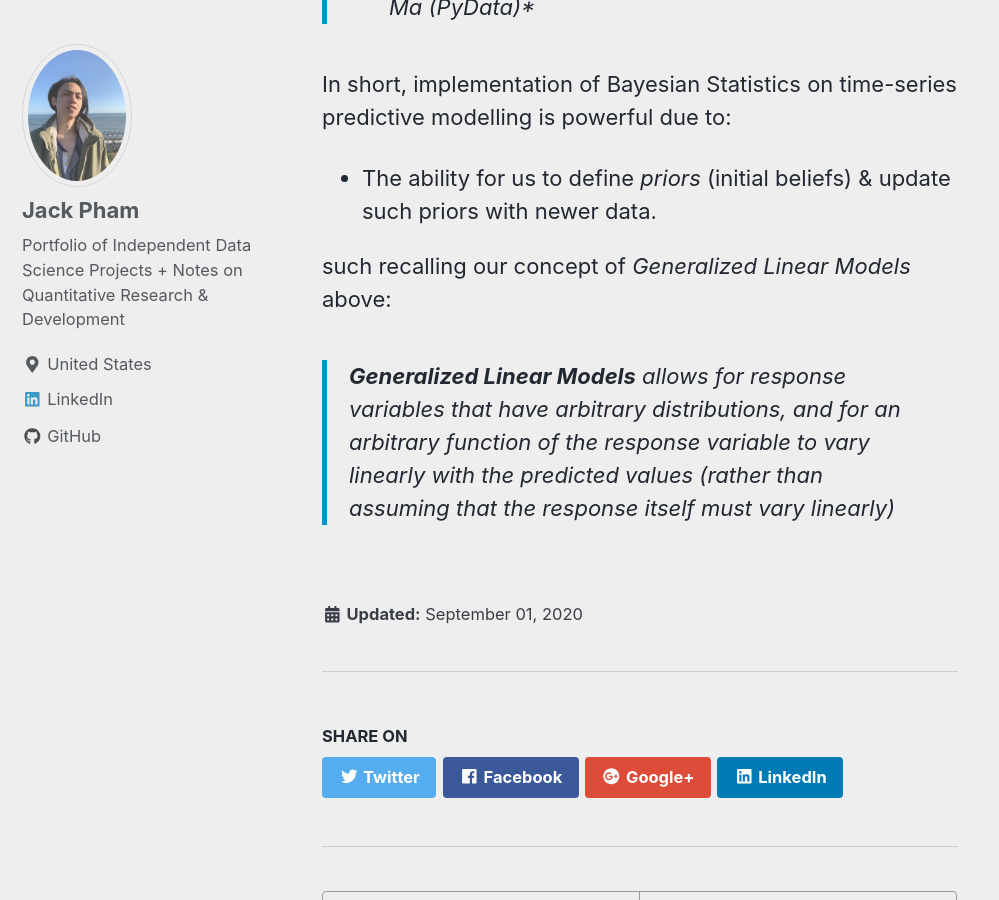
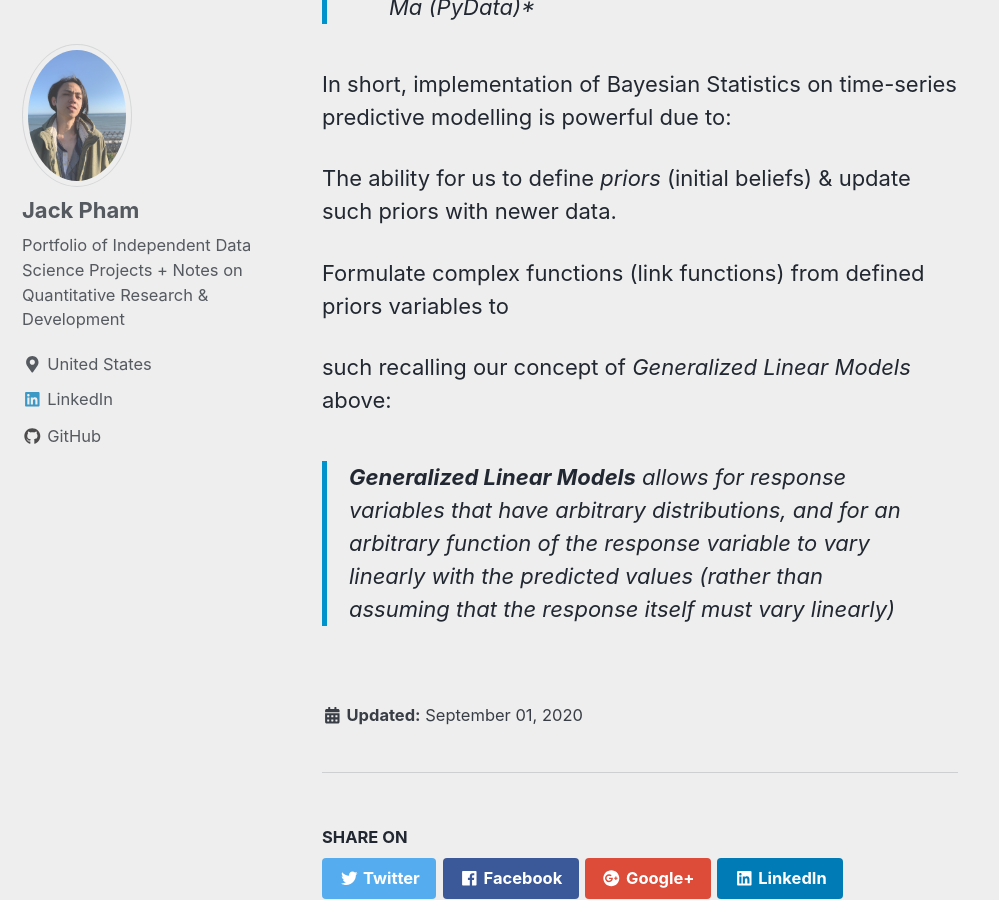
Before and after one commit to jp-quant/jp-quant.github.io, a Jekyll site: the page built from _posts/2020-09-01-fbprophet_bayesian_glm.md, in a window 1280 px wide and 900 px high, scrolled down 4490 px. Shown: the whole window, without its empty margins (0-999 px from the left). Built offline with Jekyll 4.4.1, drawn with Linux system fonts in a browser that asks for light colours; nearby versions of some CDN libraries.

Commit message:
_posts/2020-09-01-fbprophet_bayesian_glm.md updated from https://stackedit.io/

```diff
--- a/_posts/2020-09-01-fbprophet_bayesian_glm.md
+++ b/_posts/2020-09-01-fbprophet_bayesian_glm.md
@@ -73,7 +73,10 @@ Though I can spend time writing in details on the applications of such simple, y
 > - [**Demystifying Bayesian Deep Learning**](https://www.youtube.com/watch?v=s0S6HFdPtlA&t=906s&ab_channel=PyData) by Eric J. Ma (PyData)*
 
 In short, implementation of Bayesian Statistics on time-series predictive modelling is powerful due to:
-- The ability for us to define *priors* (initial beliefs) & update such priors with newer data.
+
+The ability for us to define *priors* (initial beliefs) & update such priors with newer data.
+
+Formulate complex functions (link functions) from defined priors variables to
 
  such recalling our concept of *Generalized Linear Models* above:
 > **Generalized Linear Models** allows for response variables that have arbitrary distributions, and for an arbitrary function of the response variable to vary linearly with the predicted values (rather than assuming that the response itself must vary linearly)
```
Also changed, not shown: other parts of _posts/2020-09-01-fbprophet_bayesian_glm.md (+1 -1 lines).
